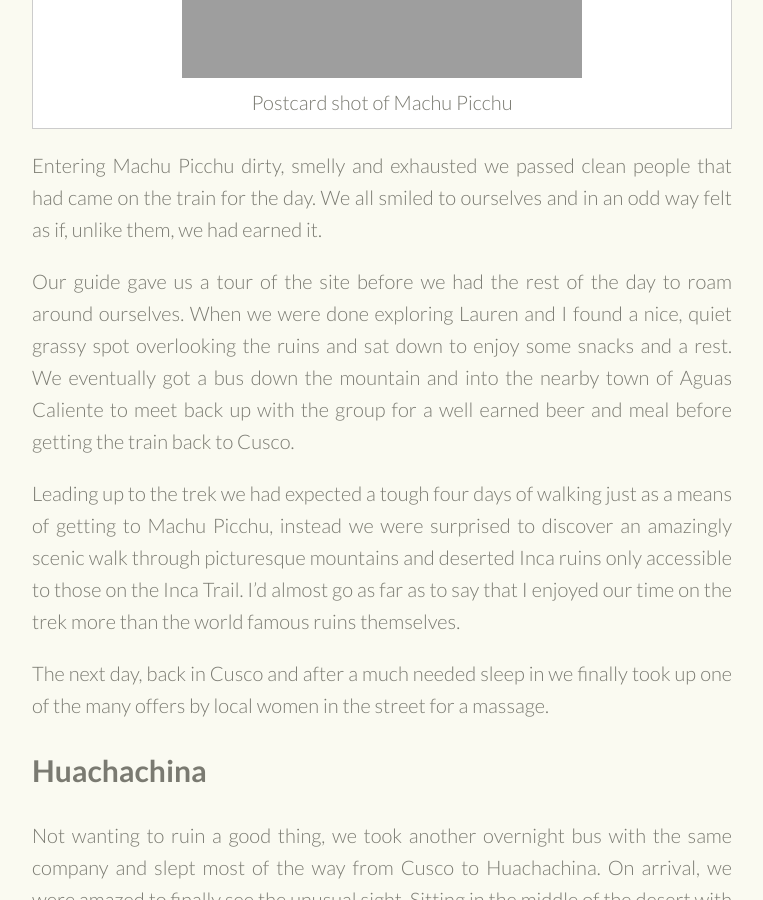
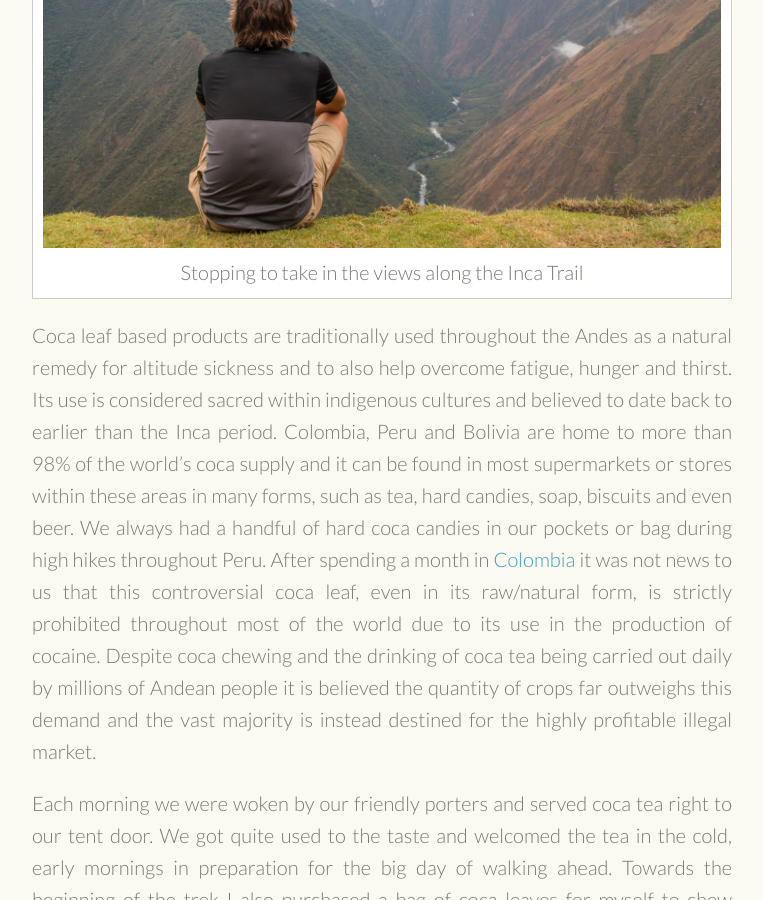
Before and after one commit to danielbowden/danielbowden.github.io, a Jekyll site: the page built from travel/_posts/2015-10-31-peru.md, in a window 1280 px wide and 900 px high, scrolled down 11730 px. Shown: the whole window, without its empty margins (258-1021 px from the left). Built offline with Jekyll 4.4.1, drawn with Linux system fonts in a browser that asks for light colours; comment, search, counter and statistics services are not loaded; some of the changed text lies outside the part shown.

Commit message:
Add first images

```diff
--- a/travel/_posts/2015-10-31-peru.md
+++ b/travel/_posts/2015-10-31-peru.md
@@ -67,28 +67,26 @@
 
 The hike to Laguna 69 was breathtaking, literally, with the altitude making the otherwise moderate hike a struggle. The 4600m elevation had us breathing heavily and our hearts pumping, forcing us to take regular breaks until we felt better only to walk 10 steps and want to stop again. Headaches and dizziness were soon forgotten when we reached the lake and with its incredible turquoise water and dramatic backdrop of snow capped mountains and a waterfall leading straight to the lake. Continuous sounds of cracking ice echoed around us as we sat on the waters edge for some much needed rest and food as our guide came around with some coca tea which was great both for our headaches and cold hands.
 
-{% include image.html img="images/travel/imageName.jpg" title="Laguna 69" %}
+{% include image.html img="images/travel/Peru-Laguna69.jpg" title="Laguna 69" %}
 
 The following day we took off on another day trip, this time to Pastoruri glacier. Whilst it did not involve anywhere near as much walking as the day before the walk reached heights of 5000m making breathing difficult as we walked up the gradual hill. Lauren and I opted to walk rather than take the easy way out and get a ride on a horse and were impressed with ourselves as we passed many groups struggling along the way. On reaching the top it was bitterly cold and started snowing almost immediately as we took photos of the impressive blue looking glacier.
 
-{% include image.html img="images/travel/imageName.jpg" title="Pastoruri glacier" %}
+{% include image.html img="images/travel/Peru-Pastoruri.jpg" title="Pastoruri glacier" %}
 
 Activities in Peru were surprisingly cheap and as if hiking at altitude in the Andes wasn't challenging enough we decided to give ice climbing a try. The tour agency had said that they needed a minimum amount of people and at that time of year there aren't as many tourists around, I enquired about going anyway with just the two of us and was told "umm yea, I guess but it will be too expensive as it will just be you two and the guide". Turns out expensive was only $69 each and that included all transport (3hrs each way), climbing equipment, boots, crampons, axes, harness, helmet etc. Looking at each other we decided to jump at the chance, thinking when are we ever going to be able to try this again for that cheap.
 
 Already nervous about climbing, the drive up the mountain did nothing to boost our confidence as the car made its way up the bumpy, windy and sometimes crumbling single lane "road" with a sheer cliff drop down one side. As we arrived at the ice climbing wall it was reassuring to see our friendly guide set up all the necessary ropes as well as attempt to clear rocks and ice from the top of wall the best he could. Despite being it being cold in the mountains with snow and ice on the ground, the heat from the sun can be intense and with parts of the Peruvian Andes ranging from 3000-6000m above sealevel it's very easy to get sunburnt. As we've discovered, the countries in Central and South America are not always a stickler for safety and as it got later in morning the sun began melting the ice higher up sending ice and rocks tumbling down beside us. The altitude made an already difficult activity harder but with the help of an ice axe in each hand and the spikes from the crampons on our feet we both managed to get to the top of the wall without incident before abseiling back down. Behind the ice wall the clouds lifted to reveal an amazing mountain backdrop and being the only ones there we stopped to take photos before making the long trip back to Huaraz.
 
-{% include image.html img="images/travel/imageName.jpg" title="The ice climbing backdrop" %}
+{% include image.html img="images/travel/Peru-IceClimbing.jpg" title="The ice climbing backdrop" %}
 
 ##Lima
 
 The lady in the bus terminal had ?? Bus to Lima. Front seat on the second storey gave us panoramic views of the whole trip. Whilst there was some amazing views it made it difficult to relax when you can see everything that is going on in front of you and just how much time the bus spends on the wrong side of the road with oncoming traffic. Majority of the trip was through desert, with sand and hills as far as you could see in every direction. We made it to the coast and continued south on a road built into the sandy mountains with a huge and unforgiving drop off the side to the waves below and no guard rails. There was machinery moving sand that had blown across the road but it was wasted effort as it was just as bad 100m down the road and was covering the road quicker than they could move it.
 
-{% include image.html img="images/travel/imageName.jpg" title="Panoramic views of our impending doom" %}
-
 Given everything we had seen in Peru so far had been basic ??besa block?? housing in either snowy mountains or desert we were surprised at how modern the city of Lima was. It had international brands, shopping malls and fancy apartments, was was regarded as a foodie hotspot with quality restaurants and bars of all types of cuisine.
 We took a walking tour around the downtown historical district getting talking to the young guide who had just started the company and was trying to get it off the ground with his friends. They had the tour timed perfectly so that we would end up in the square to watch the changing of the guards relieved of their post in front of the ??. I was amused to hear they played the Carlton Draught, "It's a big ad" song for the routine...
 
-{% include image.html img="images/travel/imageName.jpg" title="Changing of the guards" %}
+{% include image.html img="images/travel/Peru-Lima.jpg" title="Changing of the guards" %}
 
 Beneath the ?? Cathedral we took the Catacombs tour, where 25,000 privileged bodies were buried. This continued until the 1800s when the cemetery was built but the bones beneath the cathedral are preserved still to this day and after being recently discovered are now placed eerily on display.
 
@@ -102,11 +100,15 @@
 
 That night we took advantage of happy hour in the hostel and after a few drinks met some more friendly Chileans who gave us another offer to stay with them when we reach Chile. The walking tour of Cusco was interesting as we learnt about Inca structures still standing within the city. It finished up in a bar with a demonstration and tasting of Pisco sour with a fantastic view over the city.
 
+{% include image.html img="images/travel/Peru-Cusco.jpg" title="Plaza de Armas??, Cusco" %}
+
 San Pedro markets ??. We walked around spotting all the weird stuff in the markets. Offerings to pachamama dried baby alpaca.
 Meat section was horrifying.
 Despite walking through the meat sections in many markets in our 7 months in Central and South America it is always confronting. Anything from beef, chicken, fish or pork sits out in the sun uncovered and unrefrigerated and it seems nothing goes to waste with all sorts of animal parts for sale that you do not normally see in your local Coles, Woolies or butcher back home. Heads belonging to cows, chickens and pigs lay alongside hoofs, testicles, ears and any other body part mostly cut up on site. We convinced ourselves that the food we eat in the local restaurants must come from a much more hygienic place...
 
 Still, this didn't deter us from eating and we went off to try Peru's local specialty, Guinea Pig. We're told that Guinea Pig is traditionally eaten for special occasions such as birthdays and anniversaries due to it being expensive and the Peruvians love it. Opting for the more traditional ?? roast style we waited the required one hour preparation and cooking period with time unwisely being spent making Guinea pig sounds and actions with my hands. By the time the meal was ready I had put myself off it so it was horrifying to see it come out whole, complete with head and teeth still intact. The kitchen had dressed it up with a carrot in its mouth and tomato on its head and we posed for photos before the restaurant took it away to cut it up for us. Unsurprisingly there was barely any meat on it, and the meat that was there could maybe be likened to dirty, grey chicken. It was hard to not think about eating a rodent/pet but between us we managed to get through it. At the end we were each given a strong ??anaseide?? flavoured alcoholic shot claiming to help with digestion but the taste led me to believe it could be to kill bacteria.
+
+{% include image.html img="images/travel/Peru-GuineaPig.jpg" title="The horrifying guinea pig" %}
 
 We joined a day trip from Cusco out to the Sacred valley. Terraces ??
 
@@ -121,7 +123,7 @@
 
 The chefs ensured we never went hungry with breakfast, lunch, afternoon tea and dinner provided every day as well as a box of snacks for that days walking. Considering it was cooked in a tent in the middle of nowhere on a small camp stove it was very impressive and we had everything from fish, soup, eggs and steak to daily fresh popcorn for afternoon tea and dessert including a freshly baked apple pie.
 
-{% include image.html img="images/travel/imageName.jpg" title="titleText" %}
+{% include image.html img="images/travel/Peru-IncaTrail.jpg" title="Stopping to take in the views along the Inca Trail" %}
 
 Coca leaf based products are traditionally used throughout the Andes as a natural remedy for altitude sickness and to also help overcome fatigue, hunger and thirst. Its use is considered sacred within indigenous cultures and believed to date back to earlier than the Inca period. Colombia, Peru and Bolivia are home to more than 98% of the world's coca supply and it can be found in most supermarkets or stores within these areas in many forms, such as tea, hard candies, soap, biscuits and even beer. We always had a handful of hard coca candies in our pockets or bag during high hikes throughout Peru. After spending a month in [Colombia](/travel/2015/09/07/colombia) it was not news to us that this controversial coca leaf, even in its raw/natural form, is strictly prohibited throughout most of the world due to its use in the production of cocaine. Despite coca chewing and the drinking of coca tea being carried out daily by millions of Andean people it is believed the quantity of crops far outweighs this demand and the vast majority is instead destined for the highly profitable illegal market.
 
@@ -129,7 +131,7 @@
 
 The group woke early on the final morning to make sure we were near the front of the line at the last checkpoint waiting for it to open. Once it opened we all power walked to a near jog for the next hour and were rewarded for our efforts by being the first group to make it to Sungate??. It was a great feeling of accomplishment to make it over the last hill, hot and sweaty and seeing the site of Machu Picchu for the first time having walked 4 days to get there. We sat and enjoyed our packed breakfast, admiring the view fortunate to have it unobstructed by fog. As we made our way closer the sun rose from behind the mountains and illuminated the ruins for that glowing postcard shot.
 
-{% include image.html img="images/travel/imageName.jpg" title="Postcard shot of Machu Picchu" %}
+{% include image.html img="images/travel/Peru-MachuPicchu.jpg" title="Postcard shot of Machu Picchu" %}
 
 Entering Machu Picchu dirty, smelly and exhausted we passed clean people that had came on the train for the day. We all smiled to ourselves and in an odd way felt as if, unlike them, we had earned it.
 
@@ -173,6 +175,8 @@
 
 At night the temperature on the islands dropped dramatically being so exposed to the weather floating in the middle of the water and without electricity we went into our room to keep warm and ate dinner by candlelight.
 
+{% include image.html img="images/travel/imageName.jpg" title="titleText" %}
+
 The following morning we went out on the boat with Maria's husband to collect fish from the fishing nets and then he showed me how they cut and retrieve the reeds from the water. Using a blade on the end of a stick I managed to cut a few reeds at a time and get them back into the boat. My uselessness was emphasised when he collected dozens in one fell swoop??.
 
 Watching boat loads of tourists land for a few hours on nearby islands to awaiting dance performances and souvenir markets confirmed to us that we had made the right decision with the homestay. It was a much more authentic experience to see what it's really like living such a basic lifestyle floating in the middle of the lake as well as getting the opportunity to help out, learning that the work doesn't stop when the tourists arrive.
```
Also changed, not shown: other parts of travel/_posts/2015-10-31-peru.md (+1 -1 lines), images/travel/Peru-Cusco.jpg (added), images/travel/Peru-GuineaPig.jpg (added), images/travel/Peru-IceClimbing.jpg (added), images/travel/Peru-IncaTrail.jpg (added), images/travel/Peru-Laguna69.jpg (added), images/travel/Peru-Lima.jpg (added), images/travel/Peru-MachuPicchu-th.jpg (added), images/travel/Peru-MachuPicchu.jpg (added), images/travel/Peru-Mancora.jpg (added), images/travel/Peru-Pastoruri.jpg (added).
